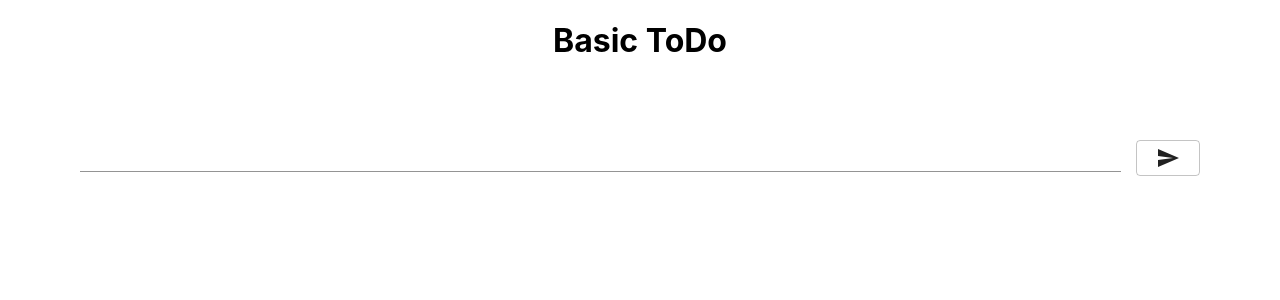
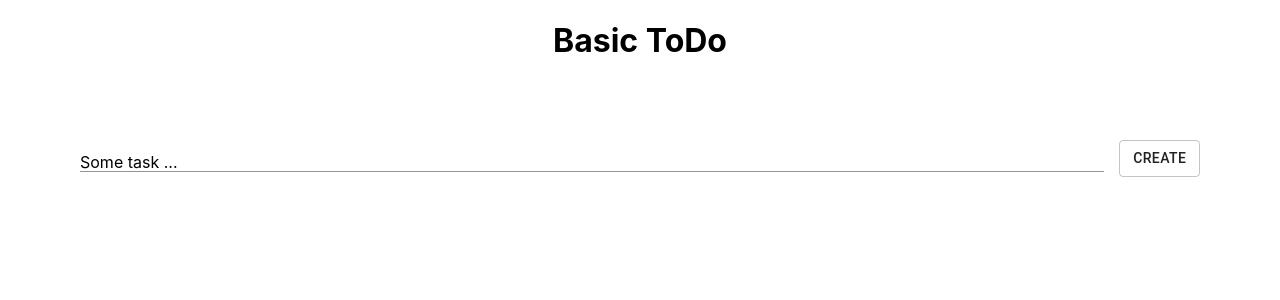
Before and after one commit to dede999/basic-todo-app, a React (Create React App) app: page / in a window 1280 px wide. Shown: the top 300 px of the page. Built offline with nearby package versions, Linux system fonts and the light colour scheme.

Commit message:
Beguining Tests Creation

```diff
--- a/src/App.tsx
+++ b/src/App.tsx
@@ -1,15 +1,14 @@
 import './App.sass'
 import React from 'react'
-import SendIcon from '@material-ui/icons/Send'
+import TaskView from './components/TaskView'
 import { Input, Button } from '@material-ui/core'
 import ToDoContext, { ITask } from './providers/ToDoContext'
-import TaskView from './components/TaskView'
 
 class App extends React.Component {
 
   state = {
     task_list: [] as ITask[],
-    title: ""
+    title: "Some task ..."
   }
 
   componentDidMount() {
@@ -34,7 +33,7 @@ class App extends React.Component {
         title: this.state.title,
         is_complete: false
       }],
-      title: ""
+      title: "Some Task ..."
     }, () => this.save_in_localStorage())
   }
 
@@ -42,7 +41,6 @@ class App extends React.Component {
     const index = this.state.task_list.findIndex(
       (arr_task: ITask) => original === arr_task.title
     )
-    console.log(index)
     this.state.task_list.splice(index, 1, task)
     this.setState({
       task_list: this.state.task_list
@@ -50,13 +48,15 @@ class App extends React.Component {
   }
 
   remove_task = (task_title: string) => {
-    const index = this.state.task_list.findIndex(
-      (arr_task: ITask) => task_title === arr_task.title
+    const new_list = this.state.task_list.filter(
+      (arr_task: ITask) => task_title !== arr_task.title
     )
-    this.state.task_list.splice(index, 1)
     this.setState({
-      task_list: this.state.task_list
-    }, () => this.save_in_localStorage())
+      task_list: new_list
+    }, () => {
+      this.save_in_localStorage()
+      window.location.reload()
+    })
   }
 
   set_field = (e: any) => {
@@ -87,7 +87,7 @@ class App extends React.Component {
                     className="MuiInputBase-input title"
                     onChange={(e: any) => this.set_field(e)} />
                   <Button variant="outlined" onClick={add_task}>
-                    <SendIcon/>
+                    Create
                   </Button>
                 </div>
                 <div className="task-list">
```
Also changed, not shown: 2 other files (tests, documents, lock files or other folders).
